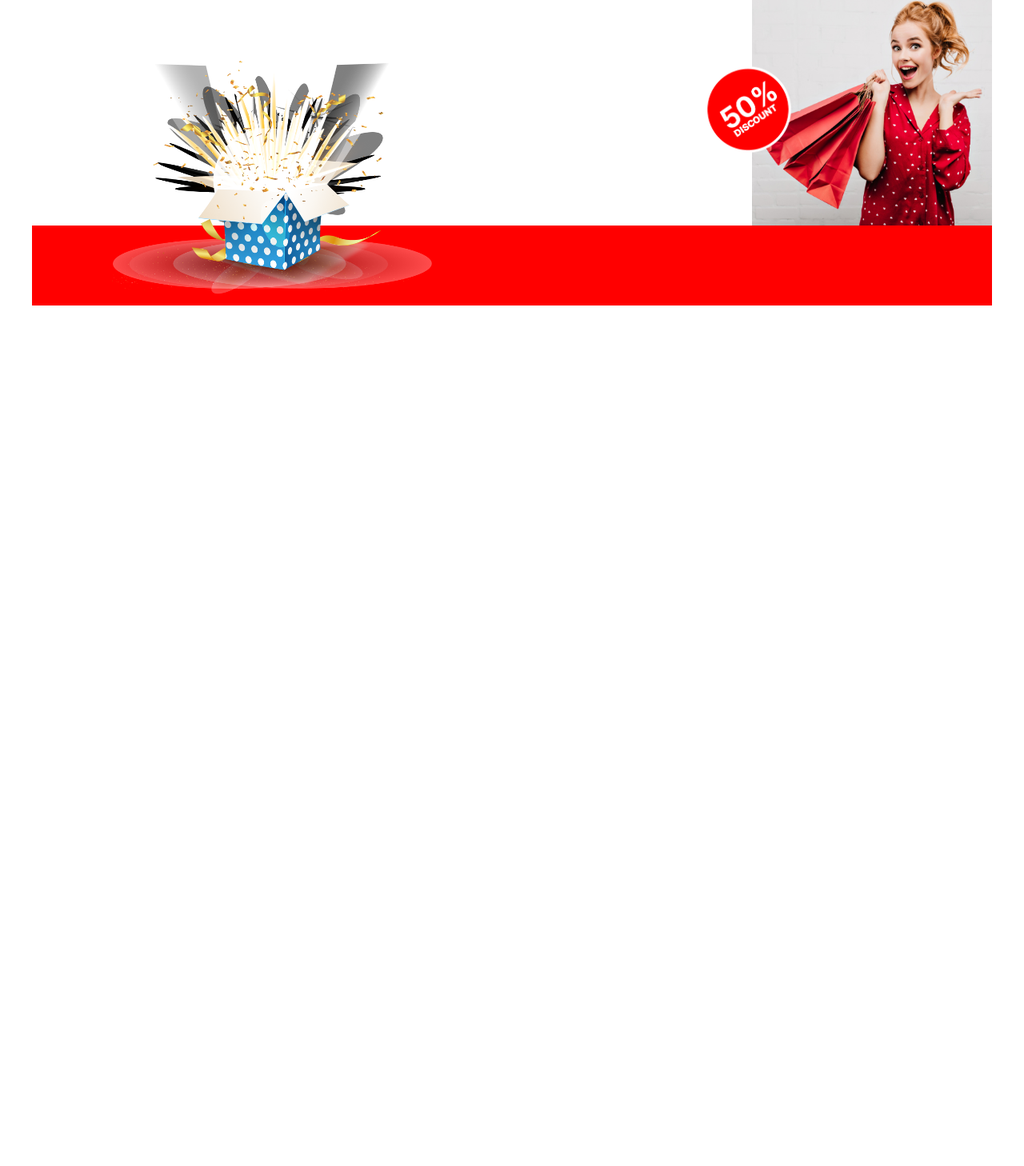
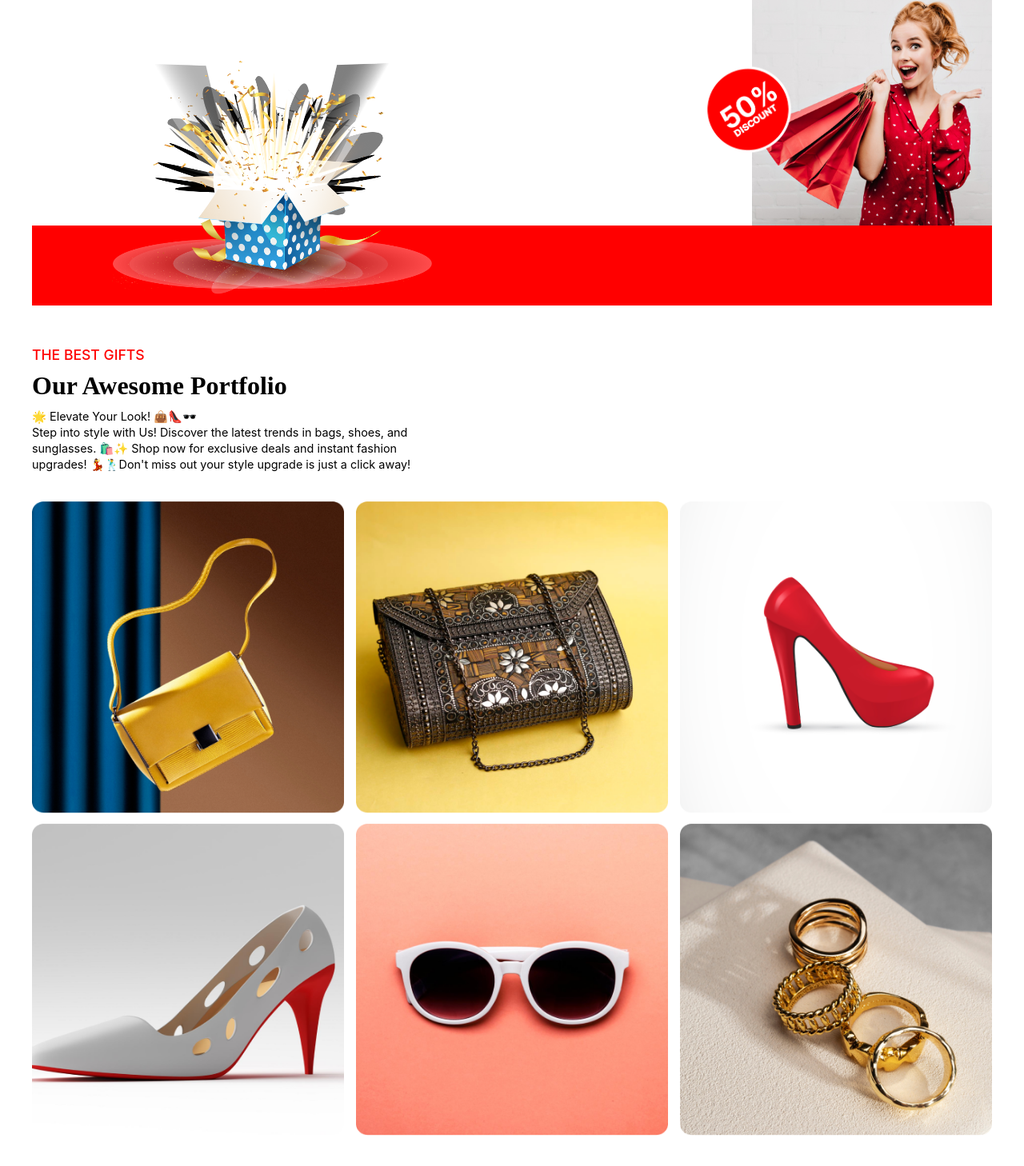
Before and after one commit to zahidtdx61/assignment_001, a plain HTML site: page index.html in a window 1280 px wide. Shown: the part 3287-4745 px from the top of the page at 80% size. Before the commit the page ends 3669 px from the top, so only its background shows below. Drawn offline with Linux system fonts and the light colour scheme.

Commit message:
added product section

```diff
--- a/css/style.css
+++ b/css/style.css
@@ -346,3 +346,55 @@ html {
     background-size: cover;
     background-position: center;
 }
+
+/* writing css for product section */
+#product {
+    display: flex;
+    flex-direction: column;
+    justify-content: start;
+
+    width: 1200px;
+    height: 1000px;
+    margin: 4% auto;
+}
+
+#products-header > h3 {
+    color: red;
+    font-family: Inter;
+    font-size: 1.1rem;
+    font-weight: 500;
+    margin-bottom: 10px;
+}
+
+#products-header > h1 {
+    font-family: Merriweather;
+    font-size: 2rem;
+    font-weight: 900;
+    margin-bottom: 10px;
+}
+
+#product-promo {
+    width: 500px;
+    font-family: Inter;
+    font-size: .9rem;
+    font-weight: 400;
+    line-height: 140%;
+    display: flex;
+    flex-direction: column;
+    justify-content: start;
+    margin-bottom: 3%;
+}
+
+#product-img-container{
+    height: 1200px;
+    width: 1200px;
+    display: flex;
+    flex-wrap: wrap;
+    justify-content: space-between;
+    align-items: stretch;
+}
+
+.product-img {
+    width: 390px;
+    height: 390px;
+}
--- a/index.html
+++ b/index.html
@@ -88,22 +88,86 @@
                     <span>Holidays </span> Sale 50%
                 </h1>
                 <p id="holiday-offer-msg">
-                    <span>🎄✨ Unwrap the Joy with Us ! Holiday Discount Offer! ✨🎁</span>
-                    <span>This holiday season, delight in the spirit of giving with our exclusive discount that brings joy to your celebrations. Elevate your festivities and make this season truly memorable with Us.</span>
+                    <span
+                        >🎄✨ Unwrap the Joy with Us ! Holiday Discount Offer!
+                        ✨🎁</span
+                    >
+                    <span
+                        >This holiday season, delight in the spirit of giving
+                        with our exclusive discount that brings joy to your
+                        celebrations. Elevate your festivities and make this
+                        season truly memorable with Us.</span
+                    >
                 </p>
 
                 <div id="holiday-offer-img-container">
                     <div id="holiday-left-container">
-                        <img src="./assets/box.png" alt="offer box" id="holiday-left-img">
+                        <img
+                            src="./assets/box.png"
+                            alt="offer box"
+                            id="holiday-left-img"
+                        />
                     </div>
 
                     <div id="holiday-right-conatiner">
-                        <img src="./assets/sell50.png" alt="sell 50 percentage" id="holiday-right-img">
+                        <img
+                            src="./assets/sell50.png"
+                            alt="sell 50 percentage"
+                            id="holiday-right-img"
+                        />
                     </div>
                 </div>
 
-                <div id="holiday-footer-img">
-            </dive>
+                <div id="holiday-footer-img"></div>
+            </div>
+
+            <div id="product">
+                <div id="products-header">
+                    <h3>THE BEST GIFTS</h3>
+                    <h1>Our Awesome Portfolio</h1>
+                </div>
+                <div id="product-promo">
+                    <span>🌟 Elevate Your Look! 👜👠🕶️ </span>
+                    <span
+                        >Step into style with Us! Discover the latest trends in
+                        bags, shoes, and sunglasses. 🛍️✨ Shop now for exclusive
+                        deals and instant fashion upgrades! 💃🕺Don't miss out
+                        your style upgrade is just a click away!
+                    </span>
+                </div>
+                <div id="product-img-container">
+                    <img
+                        src="./assets/bag_1.png"
+                        alt="bag new"
+                        class="product-img"
+                    />
+                    <img
+                        src="./assets/bag_2.png"
+                        alt="bag designer"
+                        class="product-img"
+                    />
+                    <img
+                        src="./assets/shoe_1.png"
+                        alt="shoe red color"
+                        class="product-img"
+                    />
+                    <img
+                        src="./assets/shoe_2.png"
+                        alt="shoe ash color"
+                        class="product-img"
+                    />
+                    <img
+                        src="./assets/glass.png"
+                        alt="sun glass"
+                        class="product-img"
+                    />
+                    <img
+                        src="./assets/churi.png"
+                        alt="churi"
+                        class="product-img"
+                    />
+                </div>
+            </div>
         </main>
     </body>
 </html>
```
